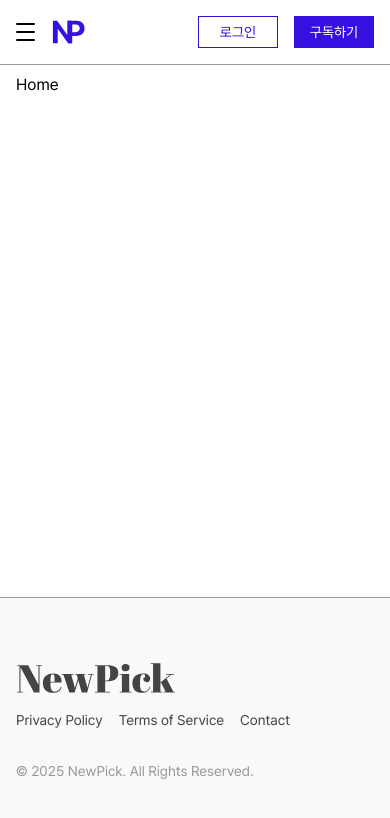
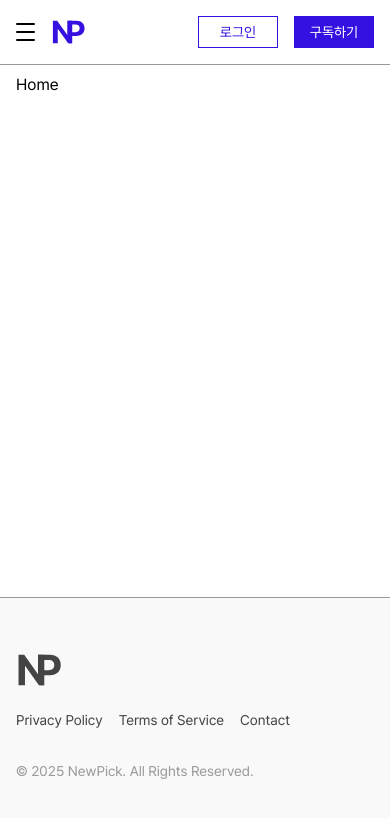
Before and after one commit to Devcourse-NewPick/front, a Next.js app: page / in a window 390 px wide. Shown: the top 818 px of the page. Built offline with nearby package versions, Linux system fonts and the light colour scheme.

Commit message:
design: 푸터 모바일 로고 변경

```diff
--- a/src/components/common/Footer.tsx
+++ b/src/components/common/Footer.tsx
@@ -34,7 +34,7 @@ const StyledFooter = styled.footer`
 
 	width: 100%;
 	margin-top: auto;
-	padding: 4rem 0 3rem 0;
+	padding: 3rem 0;
 	background: ${({ theme }) => theme.color.surface};
 	border-top: 1px solid ${({ theme }) => theme.color.border};
 
--- a/src/components/common/Logo.tsx
+++ b/src/components/common/Logo.tsx
@@ -12,12 +12,8 @@ const Logo = ({logoType}: Props) => {
   return (
     <Link href="/">
       <StyledLogo>
-        <PCLogo className={logoType === 'footer-logo' ? 'footer-logo desktop-logo' : 'desktop-logo'} />
-        {logoType === 'footer-logo' ?
-          <PCLogo className={logoType === 'footer-logo' ? 'footer-mobile-logo' : 'mobile-logo'} />
-          :
-          <MoLogo className="mobile-logo" />
-        }
+        <PCLogo className={logoType === 'footer-logo' ? 'footer-desktop-logo' : 'desktop-logo'} />
+        <MoLogo className={logoType === 'footer-logo' ? 'footer-mobile-logo' : 'mobile-logo'} />
       </StyledLogo>
     </Link>
   );
@@ -31,7 +27,7 @@ const StyledLogo = styled.div`
     display: flex;
     justify-content: center;
 
-    .mobile-logo {
+    .mobile-logo, .footer-mobile-logo {
         display: none;
     }
 
@@ -39,17 +35,15 @@ const StyledLogo = styled.div`
         height: 22px;
     }
 
-    .footer-logo {
+    .footer-desktop-logo {
         color: ${({theme}) => theme.color.subtext};
         height: 32px;
     }
 
-    .footer-mobile-logo {
-        display: none;
-    }
+
 
     @media ${({theme}) => theme.mediaQuery.tablet} {
-        .desktop-logo {
+        .desktop-logo, .footer-desktop-logo {
             display: none;
         }
 
@@ -62,7 +56,7 @@ const StyledLogo = styled.div`
         .footer-mobile-logo {
             display: block;
             color: ${({theme}) => theme.color.subtext};
-            height: 32px;
+            height: 48px;
         }
     }
 
```
